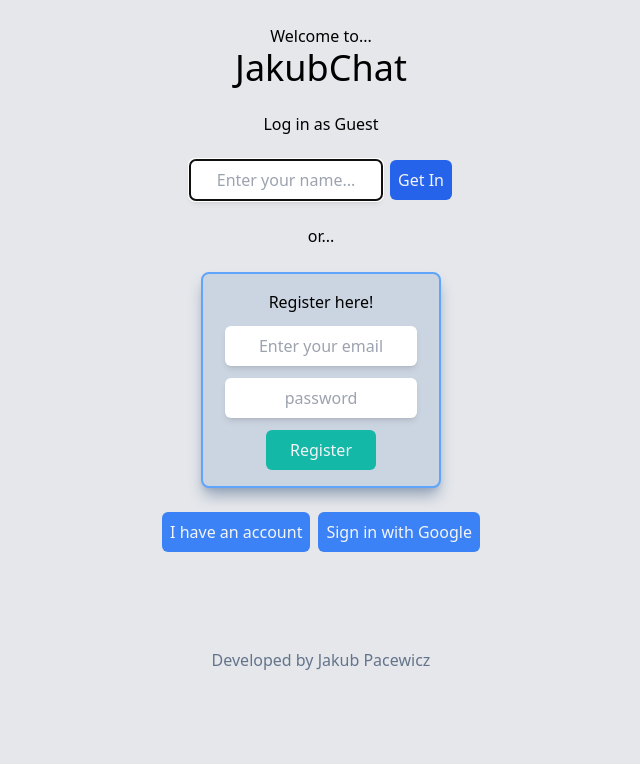
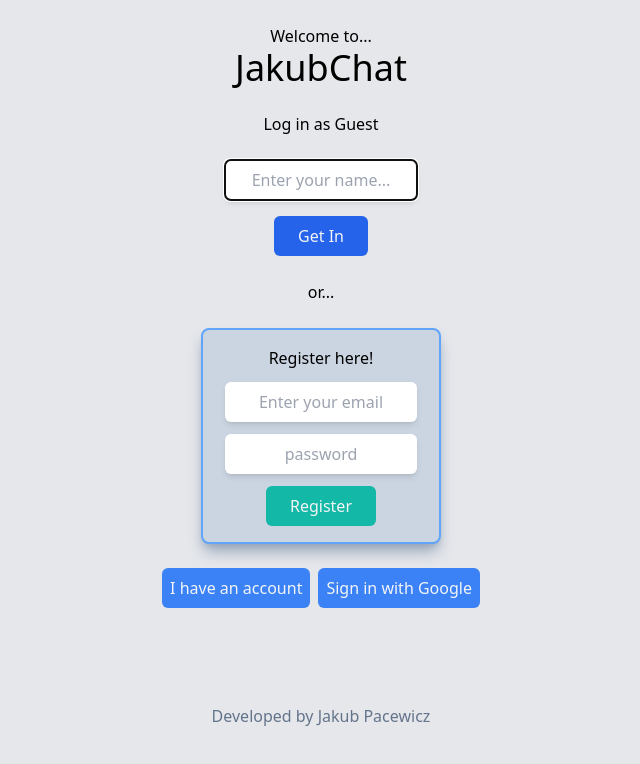
Before and after one commit to pecet3/amber-chat, a React (Vite) app: page / in a window 1280 px wide. Shown: the top 764 px of the page, without its empty margins (319-959 px from the left). Built offline with nearby package versions, Linux system fonts and the light colour scheme; no server answers; what prettier-plugin-tailwindcss would draw is missing.

Commit message:
updated tailwind

```diff
--- a/src/components/Auth/Anonymous.tsx
+++ b/src/components/Auth/Anonymous.tsx
@@ -25,7 +25,7 @@ export const Anonymous: React.FC = () => {
   return (
     <>
       <form
-        className="flex justify-center gap-2"
+        className="m-auto flex flex-col items-center gap-4"
         onSubmit={(e) => {
           e.preventDefault();
           if (nameInput.length < 3)
@@ -48,7 +48,7 @@ export const Anonymous: React.FC = () => {
           autoFocus={true}
           onChange={(e) => setNameInput(([e.target.name] = e.target.value))}
         />
-        <button className="submitButton bg-blue-600 md:hover:scale-105">
+        <button className="submitButton bg-blue-600 px-6 md:hover:scale-105">
           Get In
         </button>
       </form>
```
